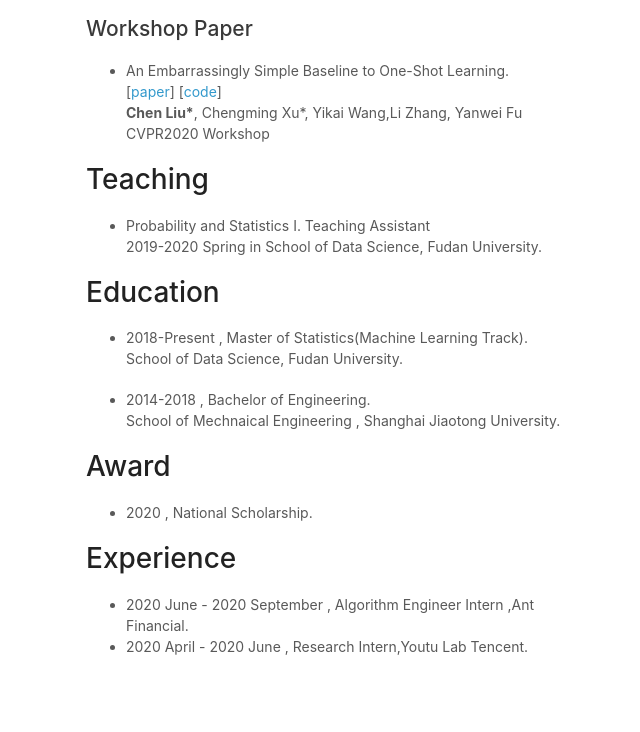
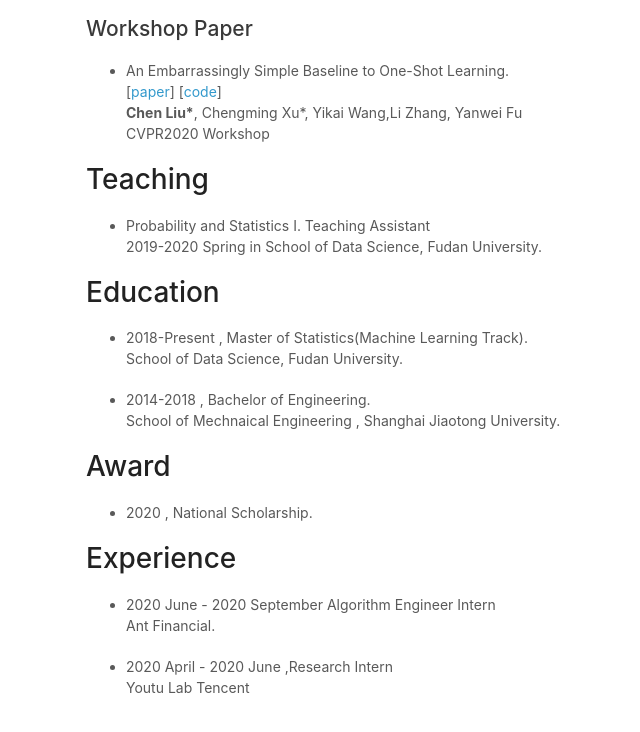
Before and after one commit to corwinliu9669/corwinliu9669.github.io, a plain HTML site: page index.html in a window 1280 px wide. Shown: the part 686-1418 px from the top of the page, without its empty margins (484-1124 px from the left). Drawn offline with Linux system fonts and the light colour scheme.

Commit message:
Update index.html

```diff
--- a/index.html
+++ b/index.html
@@ -97,8 +97,10 @@
            </ul>
     <h1>Experience</h1>
           <ul>
-            <li>2020 June - 2020 September  , Algorithm Engineer Intern  ,Ant Financial. </li>
-              <li>2020 April - 2020 June  , Research Intern,Youtu Lab Tencent. </li>
+            <li>2020 June - 2020 September    Algorithm Engineer Intern  </li>
+            <p> Ant Financial. </p>
+              <li>2020 April - 2020 June  ,Research Intern  </li>
+             <p>   Youtu Lab Tencent </p>
 
            </ul>
 
```
